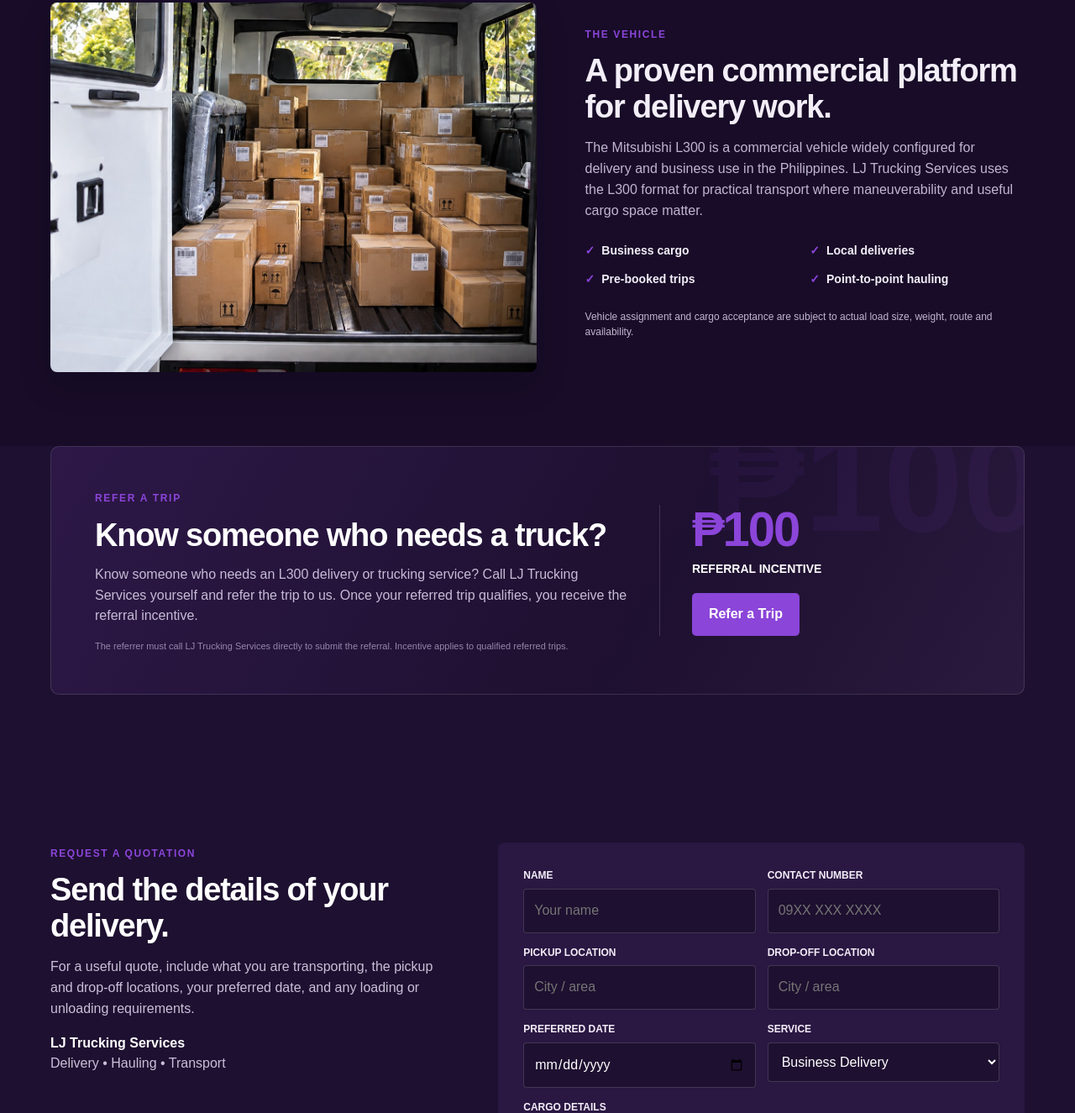
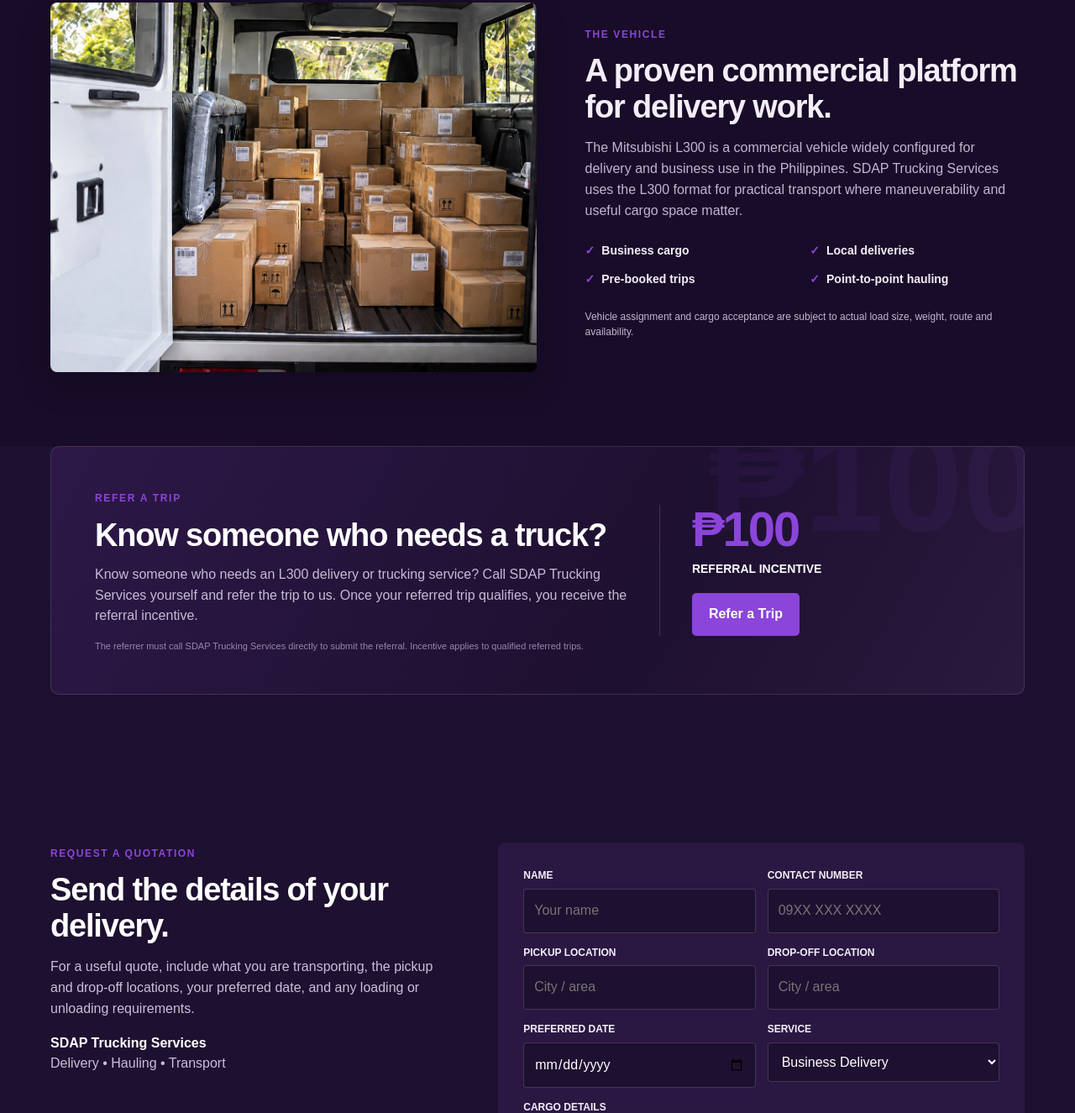
Before and after one commit to Dakyang0301/sdap-trucking-services, a plain HTML site: page index.html in a window 1280 px wide. Shown: the part 1475-2800 px from the top of the page at 84% size. Drawn offline with Linux system fonts and the light colour scheme.

Commit message:
Rename business text from LJ to SDAP Trucking Services

```diff
--- a/index.html
+++ b/index.html
@@ -3,8 +3,8 @@
 <head>
 <meta charset="utf-8">
 <meta name="viewport" content="width=device-width,initial-scale=1">
-<title>LJ Trucking Services | Delivery & Transport</title>
-<meta name="description" content="LJ Trucking Services — dependable L300 delivery and transport service for business and personal cargo.">
+<title>SDAP Trucking Services | Delivery & Transport</title>
+<meta name="description" content="SDAP Trucking Services — dependable L300 delivery and transport service for business and personal cargo.">
 <style>
 :root{--navy:#1e1030;--blue:#5b2a86;--orange:#8b45d9;--ink:#17202a;--muted:#65717d;--line:#e5e9ed;--paper:#1e1030;--soft:#2a1742}
 *{box-sizing:border-box} html{scroll-behavior:smooth} body{margin:0;font-family:Arial,Helvetica,sans-serif;color:#f3eef8;background:var(--paper);line-height:1.55}
@@ -56,7 +56,7 @@ footer{padding:34px 0;background:#12091d;color:#bcaecf;font-size:13px}.foot{disp
 <header class="hero"><div class="wrap"><div class="hero-content">
   <span class="eyebrow">Practical transport for everyday business</span>
   <h1>Your cargo.<br>Handled properly.</h1>
-  <p>LJ Trucking Services provides straightforward L300 transport for deliveries, supplies, equipment and other cargo. Tell us the pickup, destination and load details so we can provide the right quotation.</p>
+  <p>SDAP Trucking Services provides straightforward L300 transport for deliveries, supplies, equipment and other cargo. Tell us the pickup, destination and load details so we can provide the right quotation.</p>
   <div class="actions"><a class="btn" href="#quote">Request a Quote</a><a class="btn ghost" href="#services">View Services</a></div>
 </div></div></header>
 
@@ -67,7 +67,7 @@ footer{padding:34px 0;background:#12091d;color:#bcaecf;font-size:13px}.foot{disp
 </div>
 
 <section id="services"><div class="wrap">
-  <div class="section-head"><span class="kicker">What we do</span><h2>Transport services built around the actual job.</h2><p>No complicated packages. Send the cargo type, pickup point, destination and preferred schedule, and LJ Trucking Services can assess the trip.</p></div>
+  <div class="section-head"><span class="kicker">What we do</span><h2>Transport services built around the actual job.</h2><p>No complicated packages. Send the cargo type, pickup point, destination and preferred schedule, and SDAP Trucking Services can assess the trip.</p></div>
   <div class="cards">
     <article class="card"><span class="num">01</span><h3>Business Deliveries</h3><p>Transport for stocks, supplies, boxes and business cargo that needs point-to-point delivery.</p></article>
     <article class="card"><span class="num">02</span><h3>General Hauling</h3><p>For suitable non-hazardous cargo, equipment and materials that fit the assigned vehicle and load limits.</p></article>
@@ -76,9 +76,9 @@ footer{padding:34px 0;background:#12091d;color:#bcaecf;font-size:13px}.foot{disp
 </div></section>
 
 <section class="about-sec" id="about"><div class="wrap about">
-  <div><div class="photo" role="img" aria-label="Boxes loaded inside the LJ Trucking Services L300"></div></div>
+  <div><div class="photo" role="img" aria-label="Boxes loaded inside the SDAP Trucking Services L300"></div></div>
   <div><span class="kicker">The vehicle</span><h2>A proven commercial platform for delivery work.</h2>
-    <p>The Mitsubishi L300 is a commercial vehicle widely configured for delivery and business use in the Philippines. LJ Trucking Services uses the L300 format for practical transport where maneuverability and useful cargo space matter.</p>
+    <p>The Mitsubishi L300 is a commercial vehicle widely configured for delivery and business use in the Philippines. SDAP Trucking Services uses the L300 format for practical transport where maneuverability and useful cargo space matter.</p>
     <div class="checks"><div class="check">Business cargo</div><div class="check">Local deliveries</div><div class="check">Pre-booked trips</div><div class="check">Point-to-point hauling</div></div>
     <p style="font-size:12px;margin-top:24px">Vehicle assignment and cargo acceptance are subject to actual load size, weight, route and availability.</p>
   </div>
@@ -91,8 +91,8 @@ footer{padding:34px 0;background:#12091d;color:#bcaecf;font-size:13px}.foot{disp
       <div>
         <span class="referral-tag">Refer a Trip</span>
         <h2>Know someone who needs a truck?</h2>
-        <p>Know someone who needs an L300 delivery or trucking service? Call LJ Trucking Services yourself and refer the trip to us. Once your referred trip qualifies, you receive the referral incentive.</p>
-        <p class="referral-note">The referrer must call LJ Trucking Services directly to submit the referral. Incentive applies to qualified referred trips.</p>
+        <p>Know someone who needs an L300 delivery or trucking service? Call SDAP Trucking Services yourself and refer the trip to us. Once your referred trip qualifies, you receive the referral incentive.</p>
+        <p class="referral-note">The referrer must call SDAP Trucking Services directly to submit the referral. Incentive applies to qualified referred trips.</p>
       </div>
       <div class="reward">
         <strong>₱100</strong>
@@ -104,7 +104,7 @@ footer{padding:34px 0;background:#12091d;color:#bcaecf;font-size:13px}.foot{disp
 </section>
 
 <section class="quote" id="quote"><div class="wrap quote-grid">
-  <div><span class="kicker">Request a quotation</span><h2>Send the details of your delivery.</h2><p>For a useful quote, include what you are transporting, the pickup and drop-off locations, your preferred date, and any loading or unloading requirements.</p><p><strong style="color:white">LJ Trucking Services</strong><br>Delivery • Hauling • Transport</p></div>
+  <div><span class="kicker">Request a quotation</span><h2>Send the details of your delivery.</h2><p>For a useful quote, include what you are transporting, the pickup and drop-off locations, your preferred date, and any loading or unloading requirements.</p><p><strong style="color:white">SDAP Trucking Services</strong><br>Delivery • Hauling • Transport</p></div>
   <form class="form" onsubmit="event.preventDefault(); alert('Demo form only. Connect this form to your email, Messenger, WhatsApp, or booking system before publishing.');">
     <div class="field"><label>NAME</label><input required placeholder="Your name"></div>
     <div class="field"><label>CONTACT NUMBER</label><input required placeholder="09XX XXX XXXX"></div>
@@ -118,6 +118,6 @@ footer{padding:34px 0;background:#12091d;color:#bcaecf;font-size:13px}.foot{disp
   </form>
 </div></section>
 
-<footer><div class="wrap foot"><div><strong>LJ Trucking Services</strong><br>Reliable transport for real-world delivery needs.</div><div>© 2026 LJ Trucking Services. All rights reserved.</div></div></footer>
+<footer><div class="wrap foot"><div><strong>SDAP Trucking Services</strong><br>Reliable transport for real-world delivery needs.</div><div>© 2026 SDAP Trucking Services. All rights reserved.</div></div></footer>
 </body>
 </html>
```
Also changed, not shown: 1 other file.
